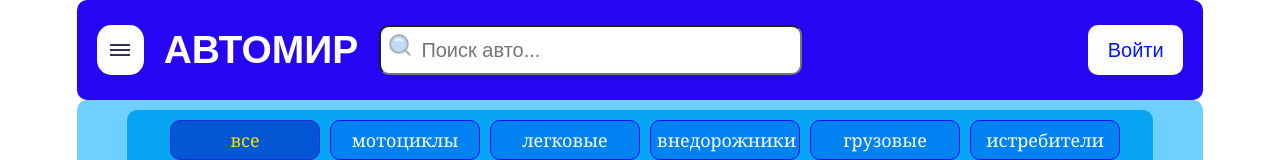
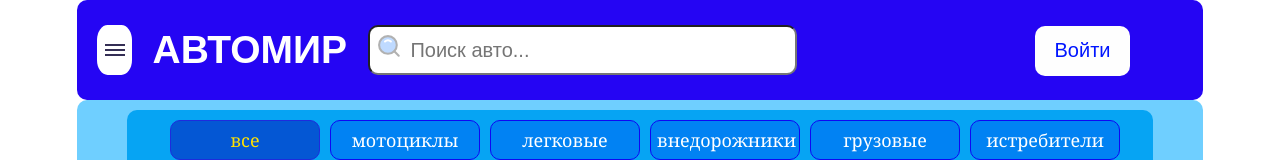
Before and after one commit to Djamal54321/Cars, a React (Create React App) app: page / in a window 1280 px wide. Shown: the top 160 px of the page. Built offline with nearby package versions, Linux system fonts and the light colour scheme; no server answers.

Commit message:
Халам - балам

```diff
--- /dev/null
+++ b/auth/package.json
@@ -0,0 +1,5 @@
+{
+  "name": "auth",
+  "version": "0.1.0",
+  "private": true
+}
--- a/package.json
+++ b/package.json
@@ -9,6 +9,7 @@
     "axios": "^1.3.4",
     "react": "^18.2.0",
     "react-dom": "^18.2.0",
+    "react-router-dom": "^6.10.0",
     "react-scripts": "5.0.1",
     "sass": "^1.59.2",
     "web-vitals": "^2.1.4"
--- a/src/App.js
+++ b/src/App.js
@@ -1,12 +1,13 @@
 import React from 'react';
 import axios from 'axios';
+import { Routes, Route } from 'react-router-dom';
 
 import './App.css';
 
 import Header from './pages/header&sidebar/Header';
 import Configuration from './pages/configuration/Configuration';
 import CarsMain from './pages/cars/CarsMain';
-import Pagination from './pages/Pagination';
+import Pagination from './pages/Pagination/Pagination';
 
 export const ObjContext = React.createContext();
 
@@ -85,6 +86,7 @@ function App() {
         <Header />
         <Configuration />
         <CarsMain items={currentCar} loading={loading} />
+
         <Pagination elementPage={elementPage} totalCars={items.length} paginate={paginate} />
       </ObjContext.Provider>
     </div>
--- a/src/index.js
+++ b/src/index.js
@@ -2,10 +2,13 @@ import React from 'react';
 import ReactDOM from 'react-dom/client';
 import App from './App';
 import './index.css';
+import { BrowserRouter } from 'react-router-dom';
 
 const root = ReactDOM.createRoot(document.getElementById('root'));
 root.render(
   <React.StrictMode>
-    <App />
+    <BrowserRouter>
+      <App />
+    </BrowserRouter>
   </React.StrictMode>,
 );
--- a/src/pages/Pagination.jsx
+++ b/src/pages/Pagination/Pagination.jsx
@@ -1,5 +1,5 @@
 import React from 'react';
-import { ObjContext } from '../App';
+import { ObjContext } from '../../App';
 
 import './pagination.scss';
 
--- a/src/pages/header&sidebar/Header.jsx
+++ b/src/pages/header&sidebar/Header.jsx
@@ -13,6 +13,9 @@ function Header() {
           <h2>АВТОМИР</h2>
         </span>
         <Search />
+        <button className="submit" type="submit">
+          Войти
+        </button>
       </div>
     </header>
   );
--- a/src/pages/header&sidebar/Search/Search.jsx
+++ b/src/pages/header&sidebar/Search/Search.jsx
@@ -43,9 +43,6 @@ function Search() {
         className="search"
         placeholder="Поиск авто..."
       />
-      <button className="submit" type="submit">
-        Войти
-      </button>
     </span>
   );
 }
--- a/src/pages/header&sidebar/header.scss
+++ b/src/pages/header&sidebar/header.scss
@@ -16,7 +16,7 @@
 .searchClass {
   position: relative;
   margin: auto;
-  width: 80%;
+  width: 1200px;
 }
 .search {
   height: 50px;
@@ -47,7 +47,7 @@
   background-color: rgb(254, 254, 254);
   color: rgb(1, 22, 255);
   font-size: 20px;
-  margin: auto 20px;
+  margin: 30px 150px;
   right: 0px;
 }
 .submit:hover {
```
Also changed, not shown: src/pages/Pagination/pagination.scss (renamed from src/pages/pagination.scss), 1 other file (tests, documents, lock files or other folders).
